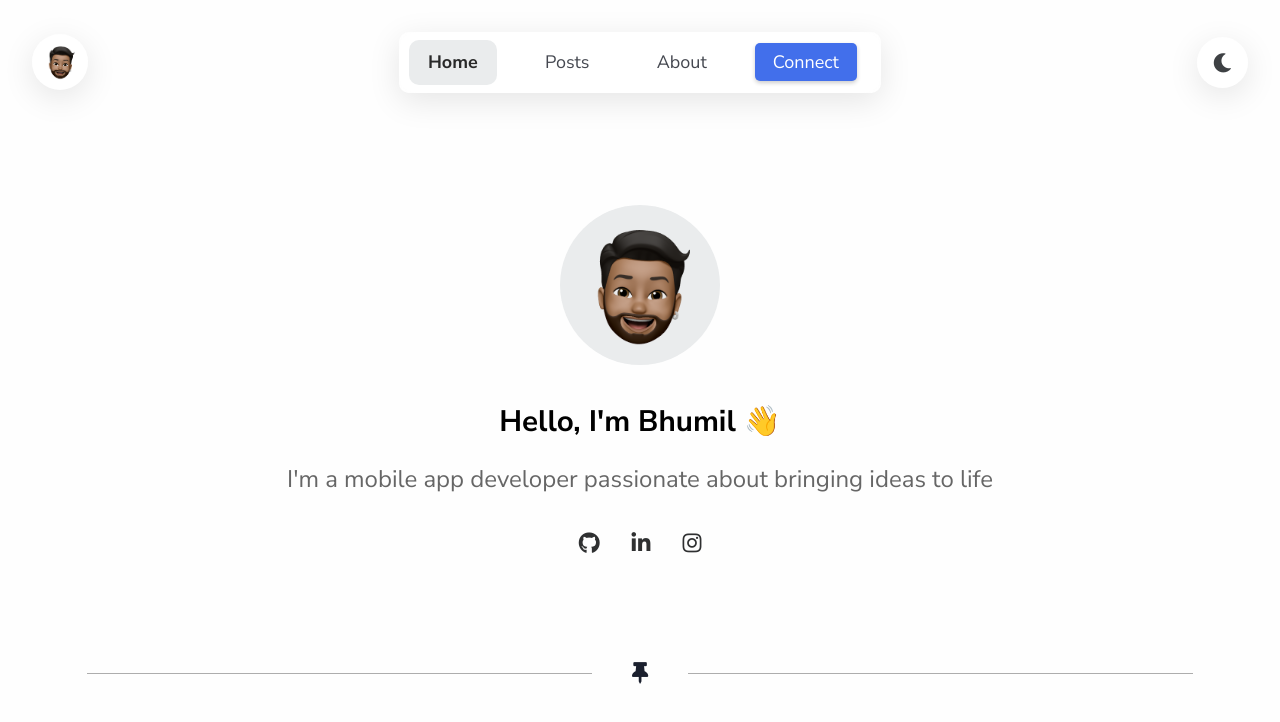
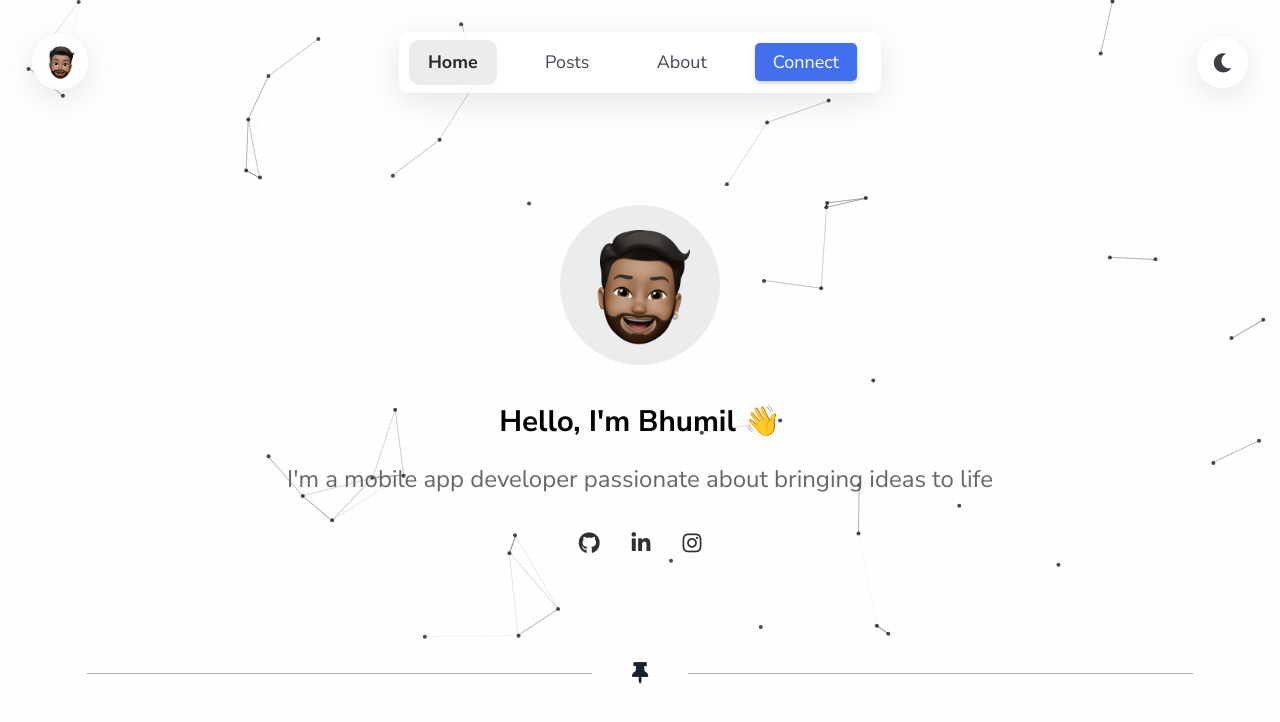
Before and after one commit to thebhumilsoni/thebhumilsoni.github.io, a Jekyll site: the page built from index.html, in a window 1280 px wide. Shown: the top 722 px of the page. Built offline with Jekyll 4.4.1, drawn with Linux system fonts in a browser that asks for light colours; grey boxes are pictures that could not be loaded.

Commit message:
Update dynamic background setup

```diff
--- a/_sass/2-design-system/_color-scheme.scss
+++ b/_sass/2-design-system/_color-scheme.scss
@@ -61,8 +61,9 @@ $primary-light-color: lighten($primary-color, 10%);
     --pagination-current-text-color: white;
 
     // dynamic background colors
+    --dynamic-background-color: var(--background-color);
     --dynamic-background-color-primary: #000000;
-    --dynamic-background-color-secondary: #000000;
+    --dynamic-background-color-secondary: #646774;
 
     // hero section colors
     --hero-image-background-color: #eaeced;
@@ -128,8 +129,9 @@ $primary-light-color: lighten($primary-color, 10%);
     --pagination-current-text-color: white;
 
     // dynamic background colors
+    --dynamic-background-color: var(--background-color);
     --dynamic-background-color-primary: #ffffff;
-    --dynamic-background-color-secondary: #ffffff;
+    --dynamic-background-color-secondary: #646774;
 
     // hero section colors
     --hero-image-background-color: #1a1b1f;
--- a/_sass/4-layouts/_home.scss
+++ b/_sass/4-layouts/_home.scss
@@ -35,6 +35,7 @@
     width: 100%;
     height: 100%;
     z-index: 1;
+    background-color: transparent;
 }
 
 .dynamic-background-solid {
--- a/assets/js/dynamic-background.js
+++ b/assets/js/dynamic-background.js
@@ -1,5 +1,7 @@
 const getThemeColors = () => {
     return {
+        backgroundColor: getComputedStyle(document.documentElement)
+                            .getPropertyValue('--dynamic-background-color').trim(),
         primaryColor: getComputedStyle(document.documentElement)
                       .getPropertyValue('--dynamic-background-color-primary').trim(),
         secondaryColor: getComputedStyle(document.documentElement)
@@ -17,11 +19,11 @@ const initOrUpdateDynamicBackground = () => {
 const getParticlesConfig = (particleColor, particleLineColor) => {
     return {
         "particles": {
-            "number": { "value": 90 },
+            "number": { "value": 50 },
             "color": { "value": particleColor },
             "shape": { "type": "circle" },
             "opacity": { "value": 0.7 },
-            "size": { "value": 2.5 },
+            "size": { "value": 2 },
             "line_linked": {
                 "enable": true,
                 "color": particleLineColor
--- a/index.html
+++ b/index.html
@@ -3,7 +3,7 @@ layout: base
 title: Home
 ---
 <div class="default-page-header">
-    <div id="dynamic-background-solid" class="dynamic-background-solid"></div>
+    <div id="dynamic-background" class="dynamic-background"></div>
     {% include navigation.html %}
     <div class="hero-container">
         <div class="hero-content">
```
